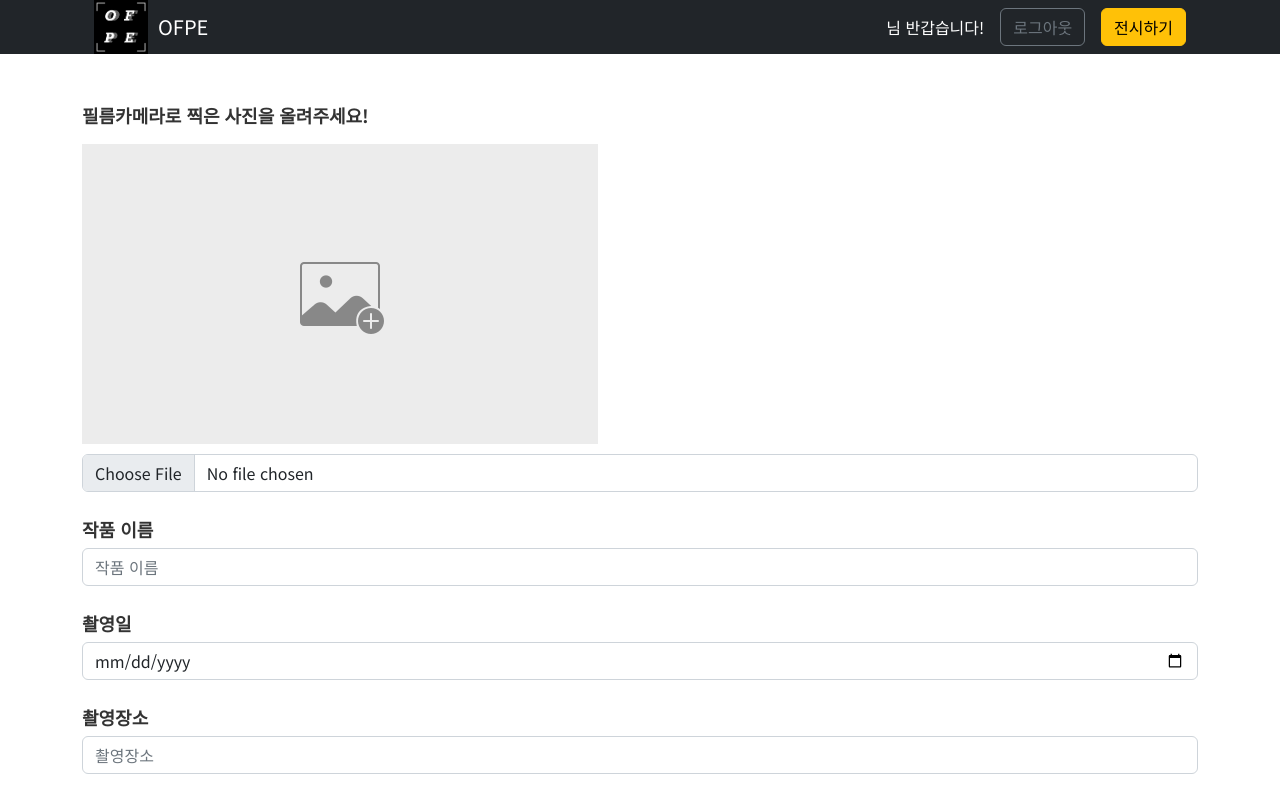
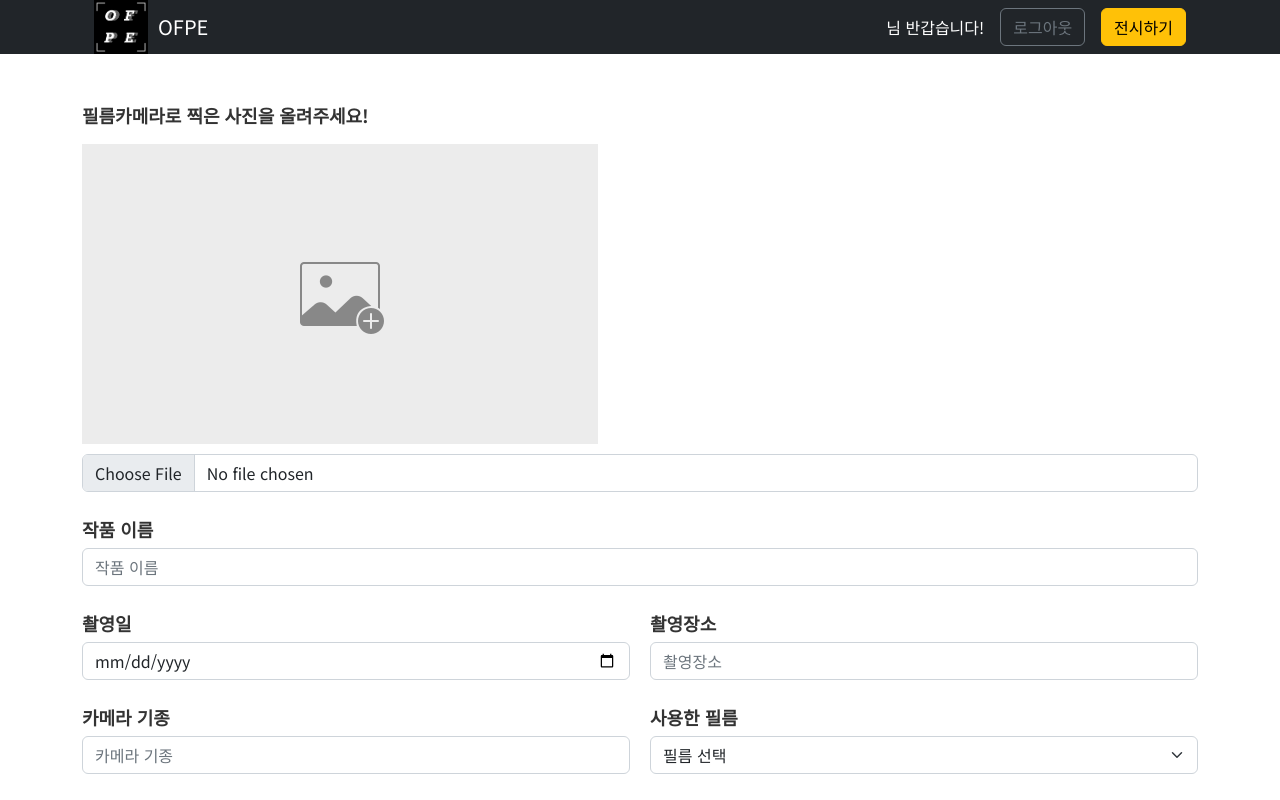
Before and after one commit to sott120/ofpe, a React (Create React App) app: page /write in a window 1280 px wide. Shown: the top 800 px of the page. Built offline with nearby package versions, Linux system fonts and the light colour scheme; no server answers.

Commit message:
디자인, 글자수 제한 추가

```diff
--- a/src/Pages/Write.tsx
+++ b/src/Pages/Write.tsx
@@ -18,6 +18,29 @@ const Form2 = styled(Form)`
     font-size: 18px;
     font-weight: bold;
   }
+  & textarea {
+    height: 200px;
+    resize: none;
+  }
+`;
+
+const FormSection = styled.div`
+  display: flex;
+  & > div {
+    width: 50%;
+  }
+  & > div:first-child {
+    margin-right: 20px;
+  }
+  @media screen and (max-width: 991px) {
+    display: block;
+    & > div {
+      width: 100%;
+    }
+    & > div:first-child {
+      margin-right: 0;
+    }
+  }
 `;
 
 const ImgPreview = styled.div<ImgDisplayItf>`
@@ -29,7 +52,7 @@ const ImgPreview = styled.div<ImgDisplayItf>`
   cursor: pointer;
   @media screen and (max-width: 575px) {
     width: 100%;
-    margin: auto 10px;
+    /* margin: auto 10px; */
   }
   &::before {
     content: '';
@@ -287,8 +310,10 @@ const Write = () => {
             ref={photoName}
             type='text'
             placeholder='작품 이름'
+            maxLength={100}
           />
         </Form.Group>
+        <FormSection>
           <Form.Group className='mb-4'>
             <Form.Label>촬영일</Form.Label>
             <Form.Control
@@ -303,14 +328,18 @@ const Write = () => {
               ref={photoPlace}
               type='text'
               placeholder='촬영장소'
+              maxLength={100}
             />
           </Form.Group>
+        </FormSection>
+        <FormSection>
           <Form.Group className='mb-4'>
             <Form.Label>카메라 기종</Form.Label>
             <Form.Control
               ref={usedCamera}
               type='text'
               placeholder='카메라 기종'
+              maxLength={100}
             />
           </Form.Group>
           <Form.Group className='mb-4'>
@@ -341,14 +370,17 @@ const Write = () => {
               className='mt-2'
               type='text'
               placeholder='필름 이름을 적어주세요'
+              maxLength={100}
             />
           </Form.Group>
+        </FormSection>
         <Form.Group className='mb-4'>
           <Form.Label>작품 설명</Form.Label>
           <Form.Control
             ref={photoDesc}
             as='textarea'
             placeholder='작품에 대한 내용을 자유롭게 적어주세요'
+            maxLength={2000}
           />
         </Form.Group>
         <Button
```
Lines whose indentation alone changed are shown as unchanged.
